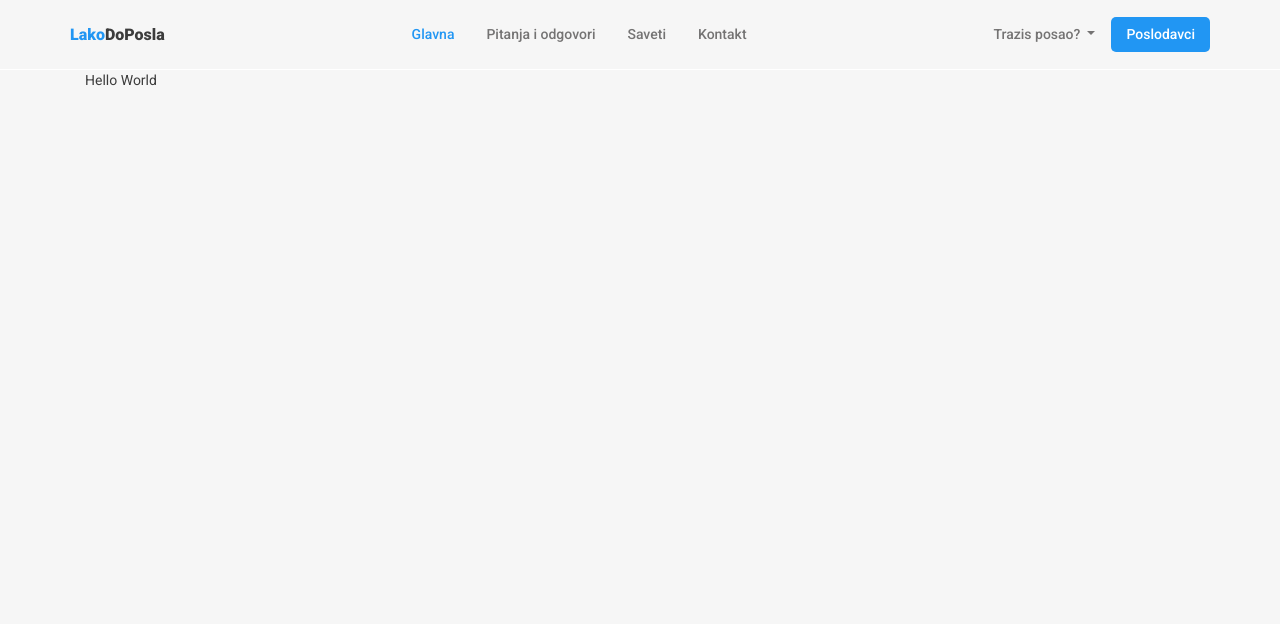
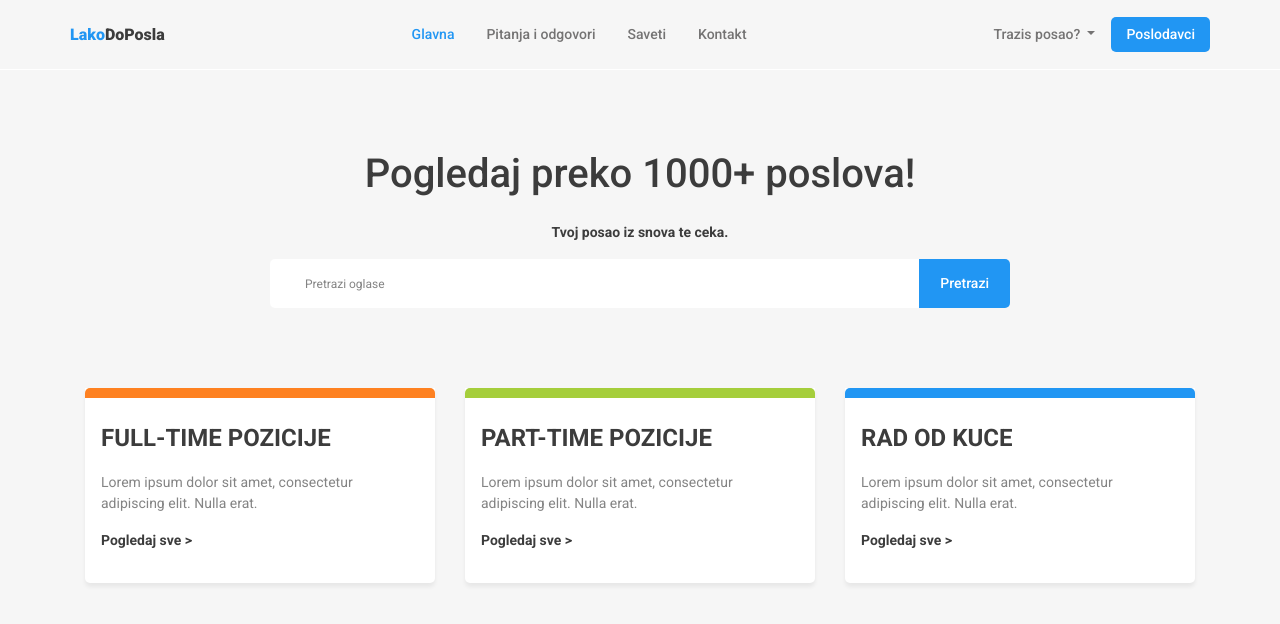
Before and after one commit to elbjek/lakodoposla, a Vue app: page / in a window 1280 px wide. Shown: the top 624 px of the page. Built offline with nearby package versions, Linux system fonts and the light colour scheme.

Commit message:
Add positions and search bar

```diff
--- a/src/assets/sass/_global-variables.scss
+++ b/src/assets/sass/_global-variables.scss
@@ -20,8 +20,13 @@ $link-gray: $color-medium-gray;
 $link-blue: $color-blue;
 $link-hover-blue: $color-dark-blue;
 
+$text-light-gray:$color-gray;
+$text-black:$color-black;
+
+
 $button-cta-blue: $color-blue;
 $button-gray-text:$color-gray;
 $button-gray-background: #EDEDEC;
 
 $background-color: $color-light-gray;
+$background-color-white: $color-white;
--- a/src/assets/styles/_global.scss
+++ b/src/assets/styles/_global.scss
@@ -1,3 +1,7 @@
+
+html,body {
+    height: 100%;
+}
 body {
     font-family: 'Roboto', sans-serif;
     font-size: 14px;
@@ -5,17 +9,31 @@ body {
     background-color: $background-color;
 }
 
-.button {
+.button, .button-search {
     padding: 7px 15px;
     display: block;
     font-weight: 500;
     border-radius: 5px;
+    border: none;
 }
 
-.button-cta-blue {
+.button-cta-blue, .button-search-blue {
     background-color: $button-cta-blue;
     color: $link-white !important;
 }
 .border-bottom-white {
     border-bottom: 1px solid $color-white;
 }
+
+.search-bar-input {
+    border-radius: 5px;
+    &::placeholder {
+        color: $color-gray;
+        font-size: 12px;
+    }
+    &:focus, &:focus-visible, &:visited {
+        border: none;
+        outline:none;
+        box-shadow: none;
+    }
+}
--- a/src/assets/styles/main.scss
+++ b/src/assets/styles/main.scss
@@ -1,5 +1,9 @@
 @import url('https://fonts.googleapis.com/css2?family=Roboto:wght@100;300;400;500;700;900&display=swap');
 
-@import '_global.scss';
+@import '_global';
 
 @import 'components/navbar';
+
+@import 'views/home';
+
+@import 'views/searchbar'
--- /dev/null
+++ b/src/assets/styles/views/home.scss
@@ -0,0 +1,61 @@
+.home {
+    .home-hero {
+        text-align: center;
+        padding: 5rem 0px;
+        font-weight: 600;
+        h1 {
+            margin-bottom: 1.5rem;
+        }
+    }
+    .home-positions {
+        &-card {
+            position: relative;
+            padding: 2rem 1rem;
+            background-color: $background-color-white;
+            box-shadow: 0px 4px 4px 0px #0000000F;
+            border-bottom-left-radius: 5px;
+            border-bottom-right-radius: 5px;
+            color: $text-black;
+            &::before {
+                content:'';
+                display: block;
+                width: 100%;
+                height: 10px;
+                position: absolute;
+                top:0;
+                left: 0;
+                border-top-left-radius: 5px;
+                border-top-right-radius: 5px;
+            }
+            p {
+                &:first-of-type {
+                    font-size: 1.5rem;
+                    font-weight: 700;
+                    text-transform: uppercase;
+                }
+                &:nth-child(2) {
+                    color: $text-light-gray;
+                }
+            }
+            a {
+                color: $link-black;
+                font-weight: 600;
+            }
+        }
+        &-card-orange {
+            &::before {
+                background-color: $color-orange;
+            }
+        }
+        &-card-green {
+            &::before {
+                background-color: $color-green;
+            }
+        }
+        &-card-blue {
+            &::before {
+                background-color: $color-blue;
+            }
+        }
+    }
+}
--- /dev/null
+++ b/src/assets/styles/views/searchbar.scss
@@ -0,0 +1,28 @@
+.search-bar {
+    display: flex;
+    justify-content: center;
+    // align-items: center;
+    margin: 0 auto;
+    padding: 0;
+    transition: .2s ease;
+    &:active,&:hover,&:focus {
+        box-shadow: 0px 4px 4px 0px #0000000F;
+    }
+    .form-group {
+        margin-bottom: 0;
+        width: 100%;
+        .search-bar-input {
+            border-top-right-radius: 0;
+            border-bottom-right-radius: 0;
+            height: auto;
+            font-size: 14px;
+            padding: 1em 2.5em;
+            border: none;
+        }
+    }
+    .button-search {
+        border-top-left-radius: 0;
+        border-bottom-left-radius: 0;
+        padding: 7px 1.5em;
+    }
+}
--- /dev/null
+++ b/src/components/Home/HomePositions.vue
@@ -0,0 +1,18 @@
+<template>
+  <div class="home-positions-card"
+  v-bind:class="'home-positions-card-' + borderColor">
+      <p>{{title}}</p>
+      <p>{{description}}</p>
+      <router-link to="/about">Pogledaj sve ></router-link>
+  </div>
+</template>
+
+<script>
+export default {
+  name: 'HomePositions',
+
+  data: () => ({
+  }),
+  props: ['title', 'description', 'borderColor'],
+};
+</script>
--- /dev/null
+++ b/src/components/Home/Search.vue
@@ -0,0 +1,19 @@
+<template>
+  <div class="search-bar col-sm-12 col-lg-8">
+        <div class="form-group">
+        <input type="search" class="form-control search-bar-input" id="searchData"
+         aria-describedby="searchData" placeholder="Pretrazi oglase">
+        </div>
+    <button class="button-search button-search-blue" type="search">Pretrazi</button>
+  </div>
+</template>
+
+<script>
+export default {
+  name: 'HomePositions',
+
+  data: () => ({
+  }),
+  props: ['title', 'description', 'borderColor'],
+};
+</script>
--- a/src/components/Navbar.vue
+++ b/src/components/Navbar.vue
@@ -1,7 +1,7 @@
 <template>
   <div class="border-bottom-white">
     <nav class="navbar navbar-expand-lg navbar-light container">
-      <a class="navbar-brand" href="#">Do</a>
+      <a class="navbar-brand" href="/">Do</a>
       <button
         class="navbar-toggler"
         type="button"
--- a/src/views/Home.vue
+++ b/src/views/Home.vue
@@ -1,17 +1,48 @@
 <template>
-  <div class="home">
-    <HelloWorld msg="Welcome to Your Vue.js App"/>
+  <div class="home container">
+    <div class="home-hero">
+      <h1>Pogledaj preko 1000+ poslova!</h1>
+      <p>Tvoj posao iz snova te ceka.</p>
+      <Search/>
+    </div>
+    <div class="home-positions row">
+        <div v-for="el in positions" :key="el.index" class="col-sm-12 col-lg-4">
+          <HomePositions :title="el.title"
+            :description="el.description"
+            :borderColor="el.marker"/>
+        </div>
+    </div>
   </div>
 </template>
 
 <script>
 // @ is an alias to /src
-import HelloWorld from '@/components/HelloWorld.vue';
+import HomePositions from '../components/Home/HomePositions.vue';
+import Search from '../components/Home/Search.vue';
 
 export default {
   name: 'Home',
   components: {
-    HelloWorld,
+    HomePositions, Search,
   },
+  data: () => ({
+    positions: [
+      {
+        title: 'Full-Time Pozicije',
+        description: 'Lorem ipsum dolor sit amet, consectetur adipiscing elit. Nulla erat.',
+        marker: 'orange',
+      },
+      {
+        title: 'Part-Time Pozicije',
+        description: 'Lorem ipsum dolor sit amet, consectetur adipiscing elit. Nulla erat.',
+        marker: 'green',
+      },
+      {
+        title: 'Rad od kuce',
+        description: 'Lorem ipsum dolor sit amet, consectetur adipiscing elit. Nulla erat.',
+        marker: 'blue',
+      },
+    ],
+  }),
 };
 </script>
```
